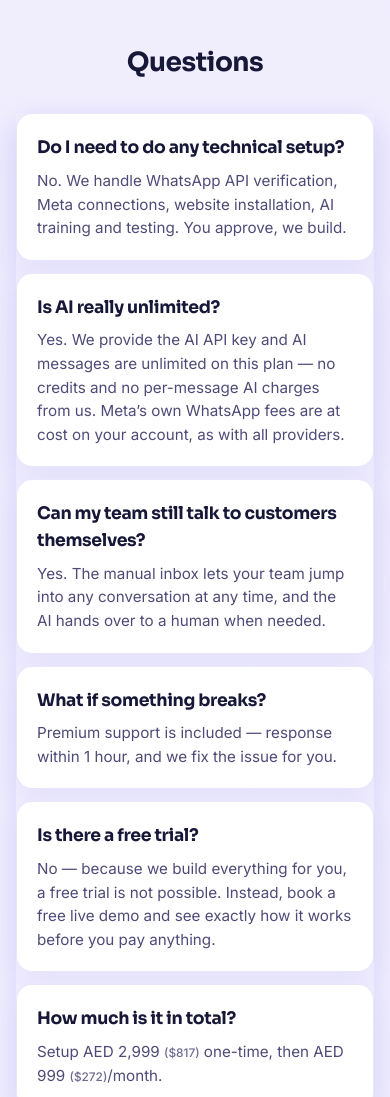
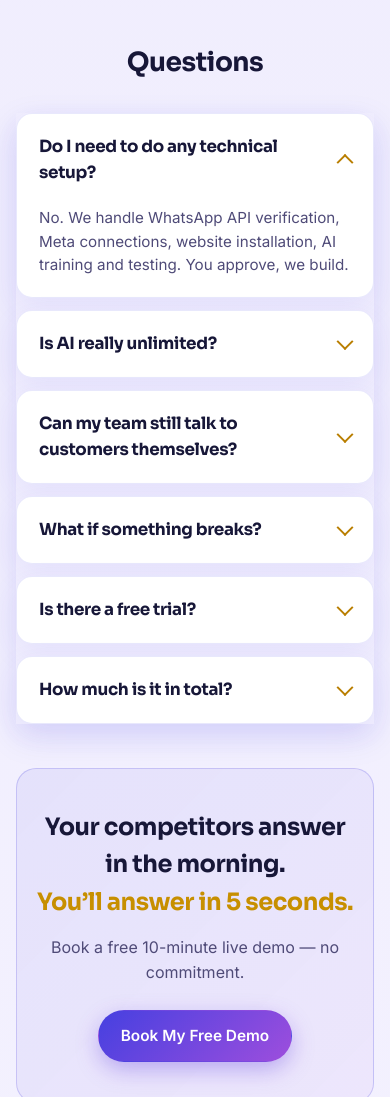
Before and after one commit to mohammadjamilu/chatmakky-main, a plain HTML site: page ai-agent-for-car-rental/index.html in a window 390 px wide. Shown: the part 6671-7768 px from the top of the page. Drawn offline with Linux system fonts and the light colour scheme; a script that the page names is missing.

Commit message:
Update landing page: ChatMakky - Full Service for Car Rental (path: /ai-agent-for-car-rental) - 2026-11-27T20:32:37.072Z

```diff
--- a/ai-agent-for-car-rental/index.html
+++ b/ai-agent-for-car-rental/index.html
@@ -481,7 +481,7 @@ body.theme-light .annual b{color:#B97E00!important}
 .svc-tg{color:#229ED9;background:rgba(34,158,217,.13)}
 .svc-cal{color:#9D4EDD;background:rgba(157,78,221,.13)}
 .svc-mail{color:#F59E0B;background:rgba(245,158,11,.14)}
-.svc-dash{color:#3DDC97;background:rgba(61,220,151,.12)}section[data-section="included"] .card h3{display:flex;align-items:center;gap:12px}section[data-section="included"] .svc-ic{flex:0 0 auto;margin-right:0}@media (max-width:640px){section[data-section="included"] .svc-ic{width:32px;height:32px;font-size:15px;border-radius:9px}section[data-section="included"] .card h3{font-size:1.02rem;line-height:1.25}}
+.svc-dash{color:#3DDC97;background:rgba(61,220,151,.12)}section[data-section="included"] .card h3{display:flex;align-items:center;gap:12px}section[data-section="included"] .svc-ic{flex:0 0 auto;margin-right:0}@media (max-width:640px){section[data-section="included"] .svc-ic{width:32px;height:32px;font-size:15px;border-radius:9px}section[data-section="included"] .card h3{font-size:1.02rem;line-height:1.25}}.faq .card{padding:0;overflow:hidden}.faq .card h3{margin:0;padding:20px 52px 20px 22px;cursor:pointer;position:relative;font-size:1.05rem;user-select:none}.faq .card h3::after{content:"";position:absolute;right:22px;top:50%;width:10px;height:10px;border-right:2px solid #FECA3C;border-bottom:2px solid #FECA3C;transform:translateY(-70%) rotate(45deg);transition:transform .25s}.faq .card.open h3::after{transform:translateY(-30%) rotate(225deg)}.faq .card p{display:none;margin:0;padding:0 22px 20px}.faq .card.open p{display:block}body.theme-light .faq .card h3::after{border-color:#B97E00}
 </style>
 </header>
 <div id="mobile-menu" class="mobile-menu-overlay" aria-hidden="true">
@@ -631,6 +631,7 @@ body.theme-light .annual b{color:#B97E00!important}
   </div>
 </section>
 
+<script>(function(){var items=document.querySelectorAll(".faq .card");if(!items.length)return;items[0].classList.add("open");items.forEach(function(it){var h=it.querySelector("h3");if(!h)return;h.addEventListener("click",function(){var was=it.classList.contains("open");items.forEach(function(x){x.classList.remove("open")});if(!was)it.classList.add("open");});});})();</script>
 <section data-section="cta" style="padding-top:0">
   <div class="ctabox">
     <h2>Your competitors answer in the morning.<br><span class="grad">You&rsquo;ll answer in 5 seconds.</span></h2>
```
